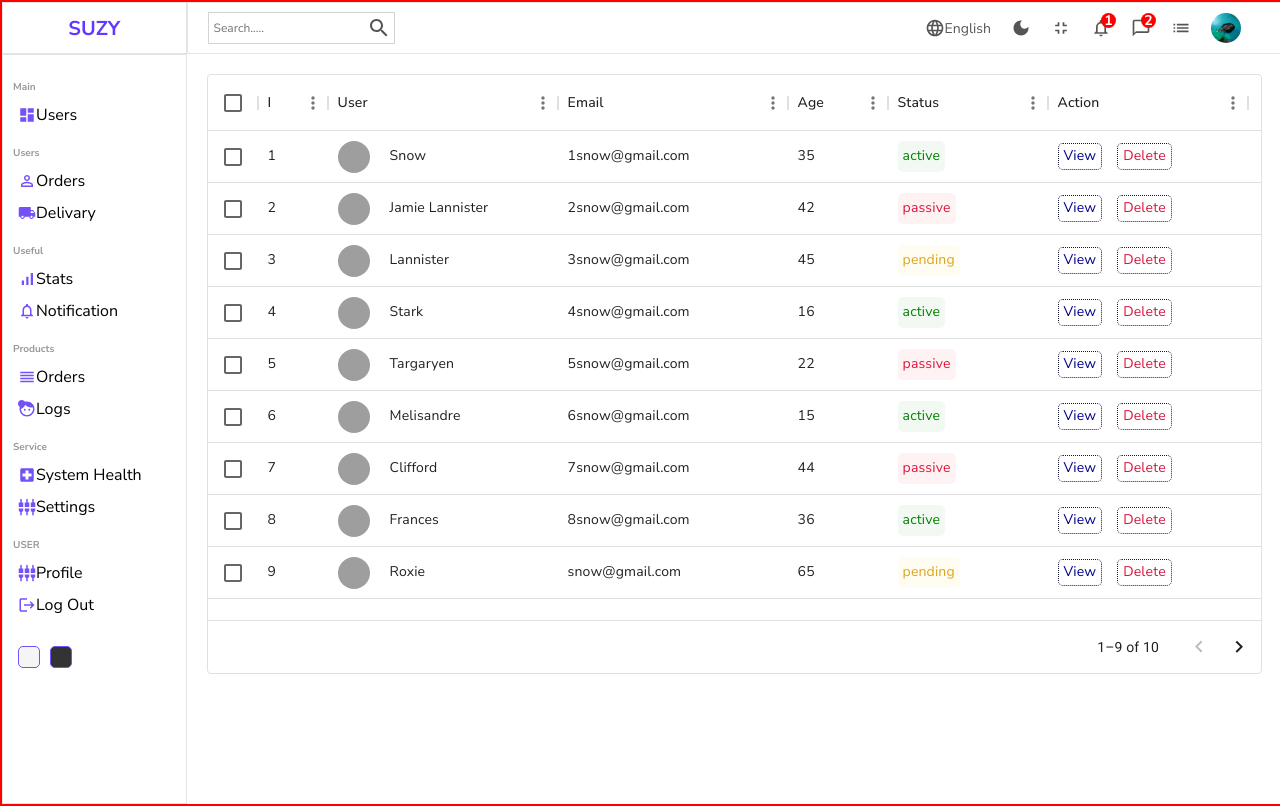
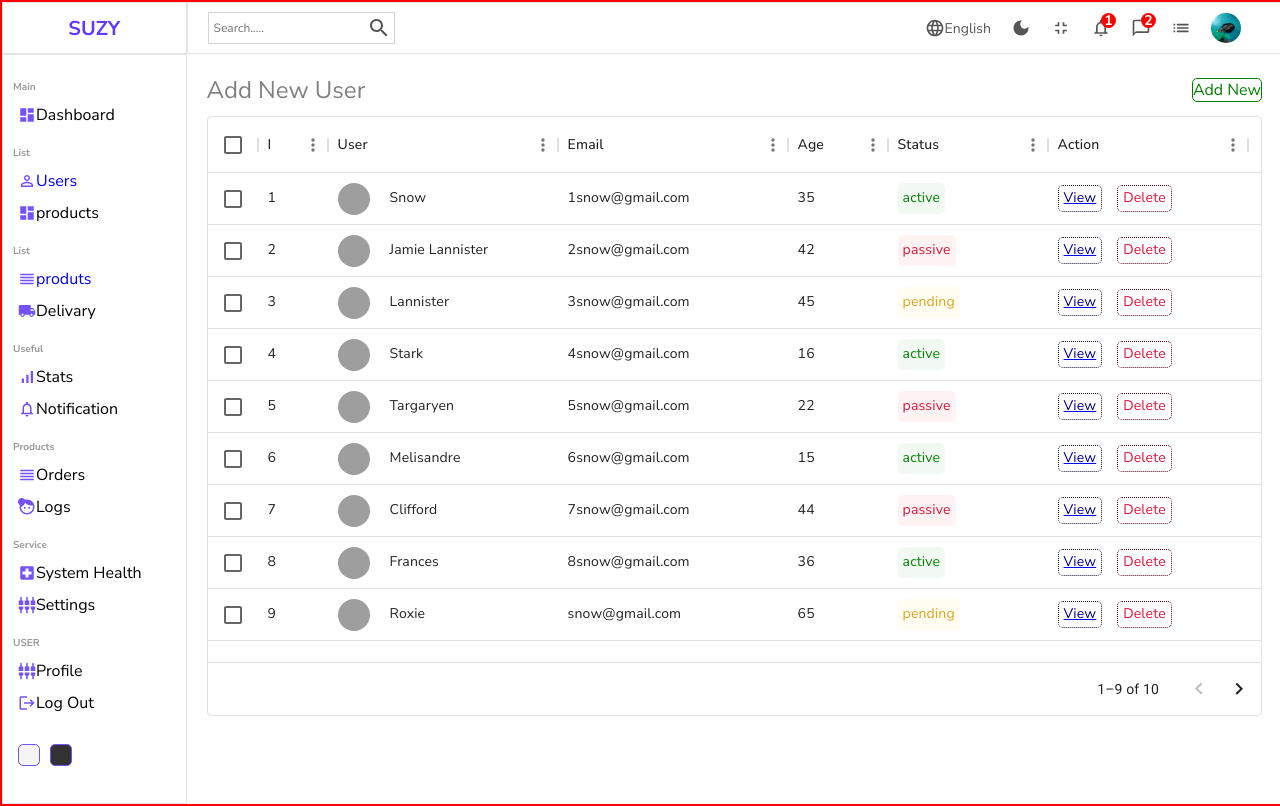
Before and after one commit to susanodii/Admin-dashboard, a React (Create React App) app: page /users in a window 1280 px wide. Built offline with nearby package versions, Linux system fonts and the light colour scheme; grey boxes are pictures that could not be loaded.

Commit message:
routed users pages

```diff
--- a/src/components/datatable/Datatable.jsx
+++ b/src/components/datatable/Datatable.jsx
@@ -1,40 +1,45 @@
-import React from 'react'
 import './datatable.scss'
 
-import { DataGrid } from '@mui/x-data-grid';
-import { userColumns, userRows} from '../../datatablesource';
+import { userColumns, userRows } from '../../datatablesource'
+
+import { DataGrid } from '@mui/x-data-grid'
+import { Link } from 'react-router-dom'
+import React from 'react'
 
 const Datatable = () => {
-
-
   const actionColumn = [
-
     {
-        field: "action",
-        headerName:"Action",
+      field: 'action',
+      headerName: 'Action',
       width: 200,
-        renderCell:()=>{
-            return(
-      <div className='cellAction'>
- <div className='viewButton'>View</div>
- <div className='deleteButton'>Delete</div>
-
+      renderCell: () => {
+        return (
+          <div className="cellAction">
+            <Link to="/Users/test">
+              <div className="viewButton">View</div>
+            </Link>
+            <div className="deleteButton">Delete</div>
           </div>
         )
-
-        }
-
-    }
+      },
+    },
   ]
 
-
-
-
   return (
-    <div className='datatable'>
-
+    <div className="datatable">
+      <div className="datatableTitle">
+        Add New User
+        <Link
+          to="/users/New"
+          style={{ textDecoration: 'none' }}
+          className="link"
+        >
+          {' '}
+          Add New
+        </Link>
+      </div>
       <DataGrid
-        className='datagrid'
+        className="datagrid"
         rows={userRows}
         columns={userColumns.concat(actionColumn)}
         initialState={{
@@ -48,8 +53,6 @@
         checkboxSelection
         disableRowSelectionOnClick
       />
-
-
     </div>
   )
 }
--- a/src/components/datatable/datatable.scss
+++ b/src/components/datatable/datatable.scss
@@ -2,6 +2,25 @@
     height: 600px;
     padding: 20px;
 
+    .datatableTitle{
+        width: 100%;
+        font-size: 24px;
+        color: gray;
+        margin-bottom: 10px;
+        display: flex;
+        align-items: center;
+        justify-content: space-between;
+
+        .link{
+            text-decoration: none;
+            color: green;
+            font-size: 16px;
+            font-weight: 400;
+            border: 1px solid green;
+            border-radius: 5px;
+            cursor: pointer;
+        }
+    }
     .cellWithImg{
         display: flex;
         align-items: center;
--- a/src/components/sidebar/Sidebar.jsx
+++ b/src/components/sidebar/Sidebar.jsx
@@ -2,6 +2,7 @@
 
 import Dashboard from '@mui/icons-material/Dashboard';
 import Face4Icon from '@mui/icons-material/Face4';
+import {Link} from "react-router-dom"
 import LocalHospitalIcon from '@mui/icons-material/LocalHospital';
 import LocalShippingIcon from '@mui/icons-material/LocalShipping';
 import LogoutIcon from '@mui/icons-material/Logout';
@@ -19,7 +20,9 @@
     <div className='sidebar'>
 
         <div className='top'>
+        <Link to="/" style={{textDecoration:"none"}}>
         <span className='logo'> SUZY</span>
+        </Link>
         </div>
 <hr/>
         <div className='center'>
@@ -27,14 +30,30 @@
                 <p className='title'> Main</p>
                 <li>
                     <Dashboard className='icon'/>
-                     <span>Users</span>
+                     <span>Dashboard</span>
                      </li>
-                     <p className='title'>Users</p>
+                     <p className='title'>List</p>
+                <Link  to="/Users" style={{textDecoration:"none"}}>
                 <li>
 
-                    <PersonOutlineIcon className='icon' />
-                     <span>Orders</span>
+               <PersonOutlineIcon className='icon' />
+                <span>Users</span>
+                </li>
+                </Link>
+
+
+                <li>
+                    <Dashboard className='icon'/>
+                     <span>products</span>
                      </li>
+                     <p className='title'>List</p>
+                <Link  to="/products" style={{textDecoration:"none"}}>
+                <li>
+
+               <ReorderIcon className='icon' />
+                <span>produts</span>
+                </li>
+                </Link>
 
                 <li>
                      <LocalShippingIcon  className='icon'/>
--- a/src/components/table/table.scss
+++ b/src/components/table/table.scss
@@ -22,6 +22,7 @@
 
         &.Pending{
             color: goldenrod;
+
             background-color: rgba(189, 189, 3,  0.103);
         }
     }
```
Lines whose indentation alone changed are shown as unchanged.
